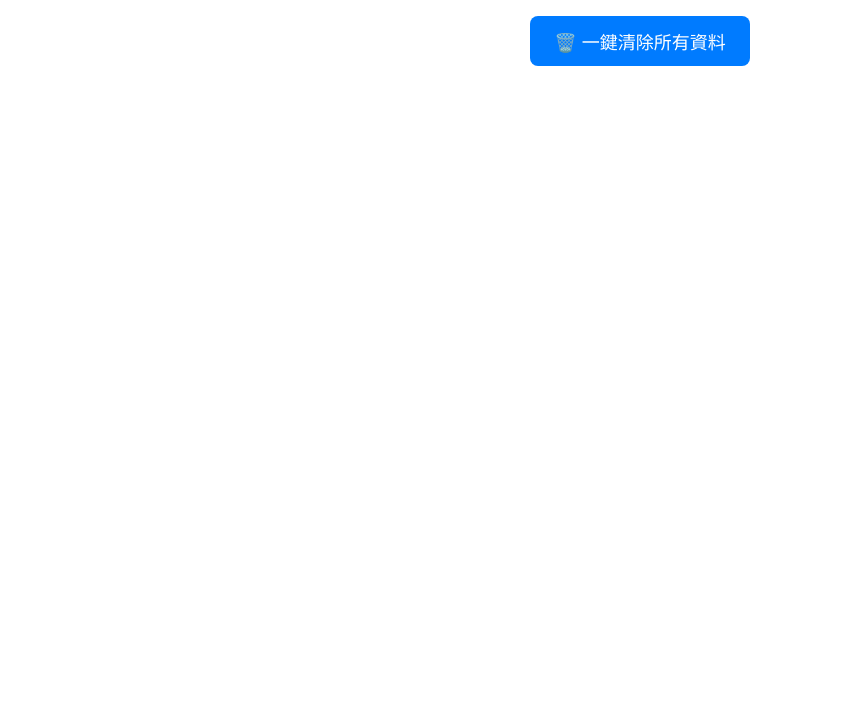
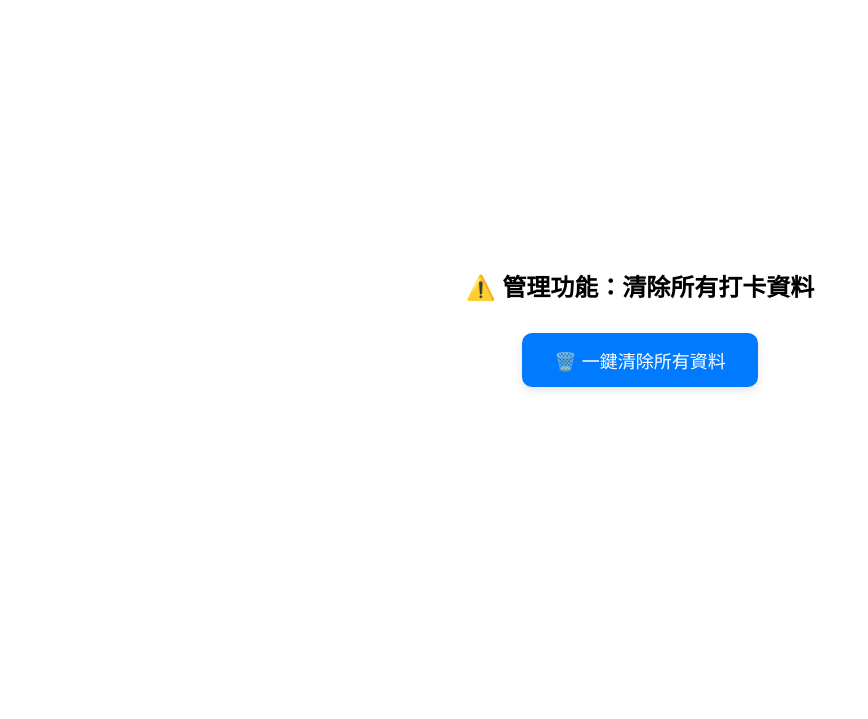
Before and after one commit to John901229/Test2, a plain HTML site: page admin.html in a window 1280 px wide. Shown: the part 81-800 px from the top of the page, without its empty margins (0-868 px from the left). Drawn offline with Linux system fonts and the light colour scheme.

Commit message:
Update admin.html

```diff
--- a/admin.html
+++ b/admin.html
@@ -3,24 +3,40 @@
 <head>
   <meta charset="UTF-8" />
   <title>刪除所有打卡資料</title>
+  <style>
+    body {
+      display: flex;
+      flex-direction: column;
+      align-items: center;
+      justify-content: center;
+      min-height: 100vh;
+      margin: 0;
+      font-family: Arial, sans-serif;
+      background-color: #ffffff;
+    }
+    h1 {
+      font-size: 24px;
+      text-align: center;
+      margin-bottom: 30px;
+    }
+    #clear-btn {
+      padding: 14px 32px;
+      font-size: 18px;
+      border: none;
+      border-radius: 10px;
+      background-color: #007bff;
+      color: white;
+      cursor: pointer;
+      box-shadow: 0 4px 8px rgba(0, 0, 0, 0.1);
+    }
+    #clear-btn:hover {
+      background-color: #0056b3;
+    }
+  </style>
 </head>
 <body>
   <h1>⚠️ 管理功能：清除所有打卡資料</h1>
-  <button id="clear-btn" style="
-  padding: 12px 24px;
-  font-size: 18px;
-  border: none;
-  border-radius: 8px;
-  background-color: #007bff;
-  color: white;
-  cursor: pointer;
-  margin-top: 30px;
-  display: block;
-  margin-left: auto;
-  margin-right: auto;
-">
-  🗑️ 一鍵清除所有資料
-</button>
+  <button id="clear-btn">🗑️ 一鍵清除所有資料</button>
 
   <script type="module">
     import { initializeApp } from "https://www.gstatic.com/firebasejs/9.22.2/firebase-app.js";
@@ -49,7 +65,9 @@
       if (!confirmDelete) return;
 
       const snapshot = await getDocs(collection(db, "attendance"));
-      const deletions = snapshot.docs.map(docSnap => deleteDoc(doc(db, "attendance", docSnap.id)));
+      const deletions = snapshot.docs.map(docSnap =>
+        deleteDoc(doc(db, "attendance", docSnap.id))
+      );
       await Promise.all(deletions);
       alert("✅ 所有打卡資料已刪除！");
     });
```
